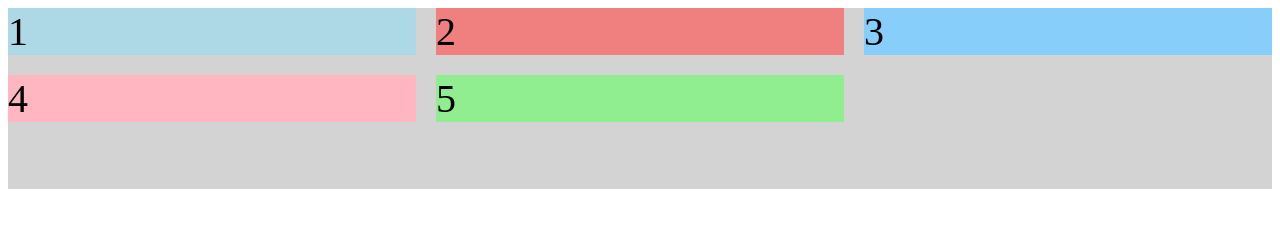
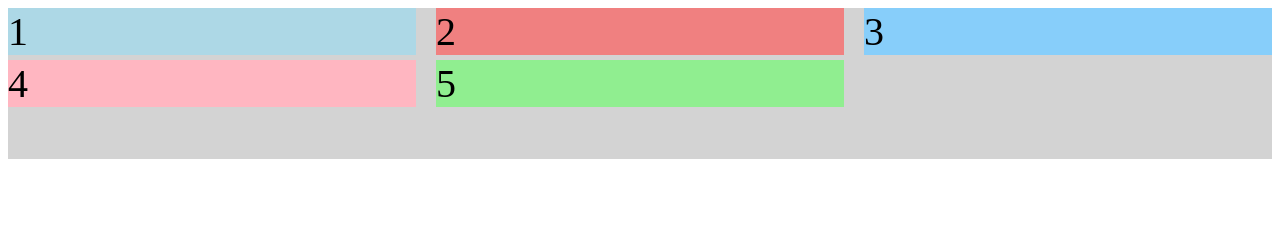
Before and after one commit to esthermaroto/grid_CSS, a plain HTML site: page actividad_5/index.html in a window 1280 px wide. Drawn offline with Linux system fonts and the light colour scheme.

Commit message:
añadir actividad 5-2

```diff
--- a/actividad_5/styles.css
+++ b/actividad_5/styles.css
@@ -5,7 +5,8 @@
     display: grid;
     grid-template-columns: 1fr 1fr 1fr ;
     grid-template-rows: 1fr 1fr 1fr ;
-    grid-gap: 20px;
+    grid-gap: 5px 20px;
+
 }
 
 .d1{background-color: lightblue;}
```
